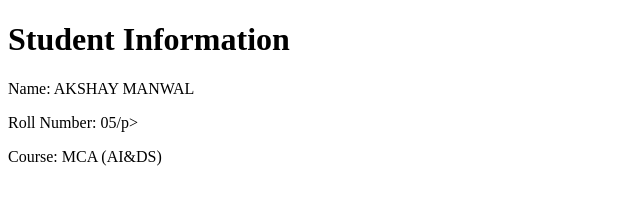
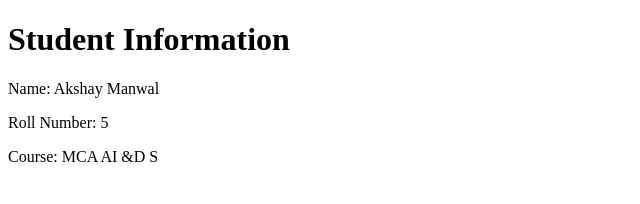
Before and after one commit to AkshayManwalProject/MCA-DevOps-Lab, a plain HTML site: page index.html in a window 1280 px wide. Shown: the full height of the page, 0-640 px from the left. Drawn offline with Linux system fonts and the light colour scheme.

Commit message:
Update index.html

```diff
--- a/index.html
+++ b/index.html
@@ -5,9 +5,8 @@
 </head>
 <body>
     <h1>Student Information</h1>
-
-    <p>Name: AKSHAY MANWAL</p>
-    <p>Roll Number: 05/p>
-    <p>Course: MCA (AI&DS)</p>
+    <p>Name: Akshay Manwal</p>
+    <p>Roll Number: 5</p>
+    <p>Course: MCA AI &D S</p>
 </body>
 </html>
```
